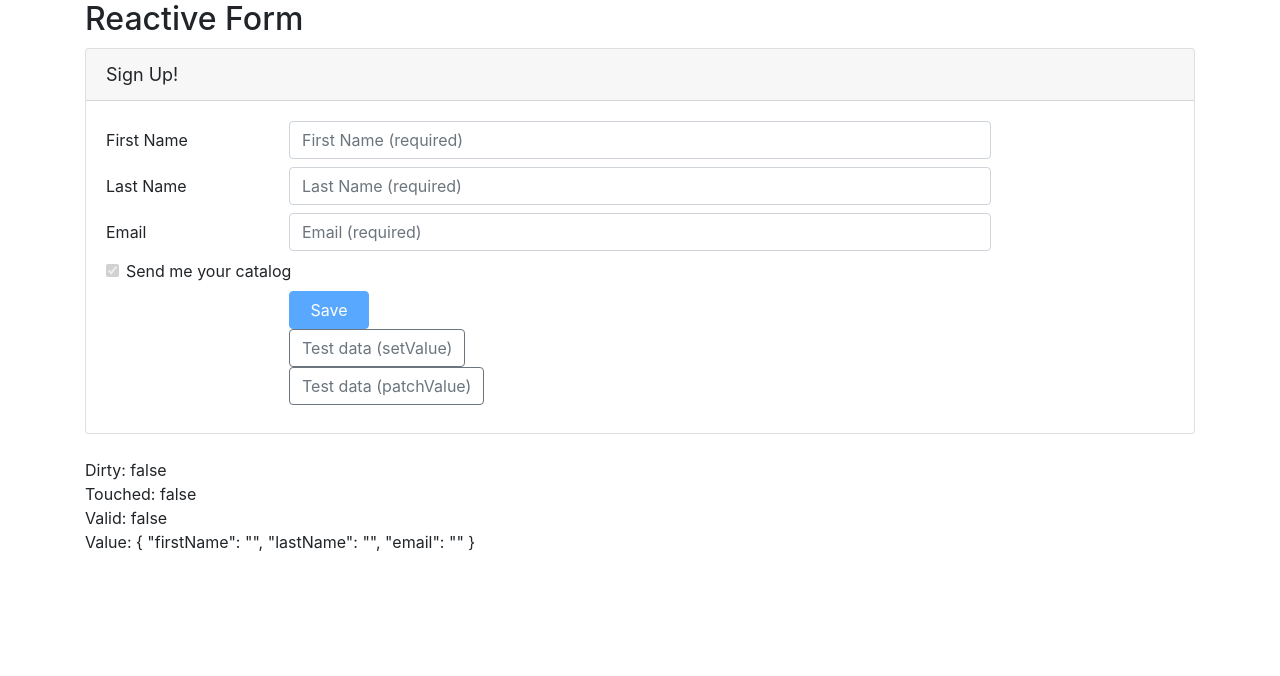
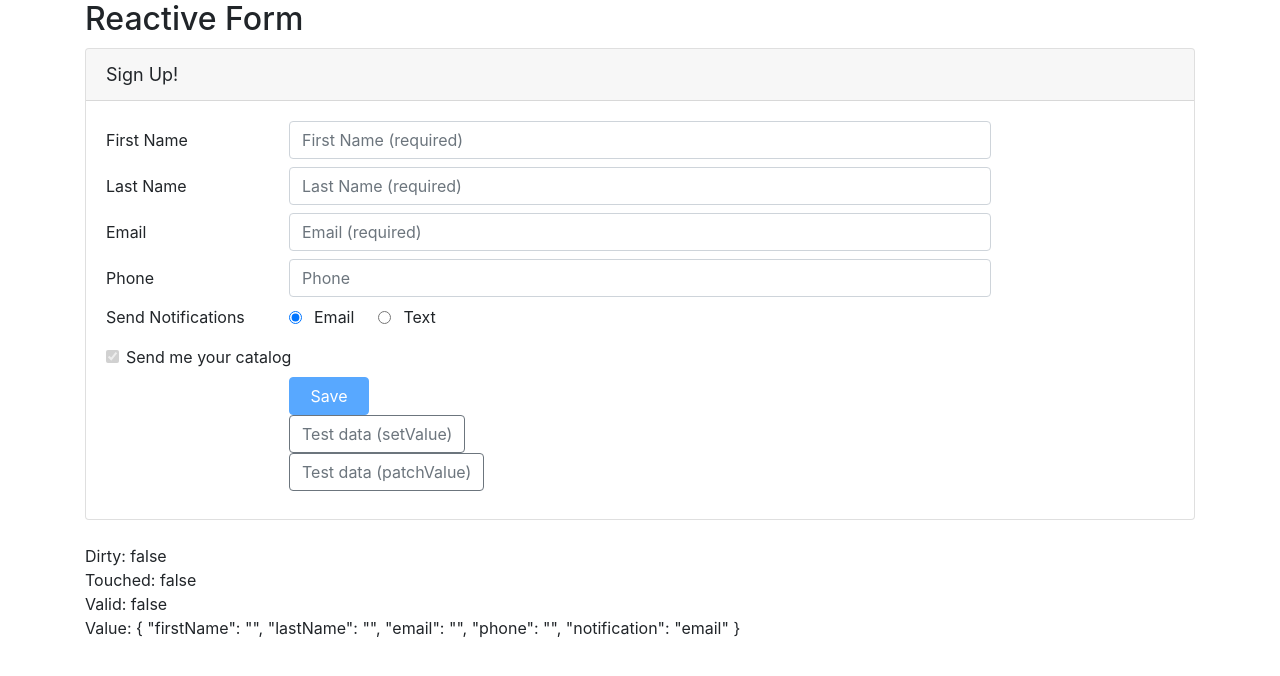
Before and after one commit to kitamarekweb/My-1-Angular-GettingStarted-Forms-Template-Driven, an Angular app: page / in a window 1280 px wide. Shown: the top 676 px of the page. Built offline with nearby package versions, Linux system fonts and the light colour scheme.

Commit message:
ADJUSTING Validators at RUNTIME - SETVALIDATORS, RADIO-BUTTON, Click Event Binding

```diff
--- a/src/app/customersReactive/customer-reactive.component.html
+++ b/src/app/customersReactive/customer-reactive.component.html
@@ -68,6 +68,48 @@
               Please enter a valid email address.
             </span>
           </span>
+        </div>
+      </div>
+
+      <div class="form-group row mb-2">
+        <label class="col-md-2 col-form-label"
+               for="phoneId">Phone</label>
+        <div class="col-md-8">
+          <input class="form-control"
+                 id="phoneId"
+                 type="tel"
+                 placeholder="Phone"
+                 formControlName="phone"
+                 [ngClass]="{'is-invalid': !customerForm.get('phone').valid}"/>
+          <span class="invalid-feedback">
+            <span *ngIf="customerForm.get('phone').errors?.required">
+              Please enter your phone number.
+            </span>
+          </span>
+        </div>
+      </div>
+
+      <div class="form-group row mb-2">
+        <label class="col-md-2 col-form-label pt-0">Send Notifications</label>
+        <div class="col-md-8">
+          <div class="form-check form-check-inline">
+            <label class="form-check-inline">
+              <input class="form-check-inline"
+                     type="radio"
+                     value="email"
+                     formControlName="notification"
+                     (click)="setNotification('email')"> Email
+            </label>
+          </div>
+          <div class="form-check form-check-inline">
+            <label class="form-check-inline">
+              <input class="form-check-inline"
+                     type="radio"
+                     value="text"
+                     formControlName="notification"
+                     (click)="setNotification('text')"> Text
+            </label>
+          </div>
         </div>
       </div>
 
--- a/src/app/customersReactive/customer-reactive.component.ts
+++ b/src/app/customersReactive/customer-reactive.component.ts
@@ -19,13 +19,25 @@
       firstName: ['', [Validators.required, Validators.minLength(3)]],
       lastName: [{value: '', disabled: false}, [Validators.required, Validators.maxLength(50)]],
       email: ['',[Validators.required, Validators.email]],
-      sendCatalog: [{value: true, disabled: true}]
+      phone: '',
+      notification: 'email',
+      sendCatalog: [{value: true, disabled: true}],
     })
   }
 
   save() {
     console.log(this.customerForm);
     console.log('Saved: ' + JSON.stringify(this.customerForm.value));
+  }
+
+  setNotification(notifyVia: string): void {
+    const phoneControl = this.customerForm.get('phone');
+    if (notifyVia === 'text') {
+      phoneControl.setValidators(Validators.required);
+    } else {
+      phoneControl.clearValidators();
+    }
+    phoneControl.updateValueAndValidity();
   }
 
   populateTestDataSetValue(): void {
```
